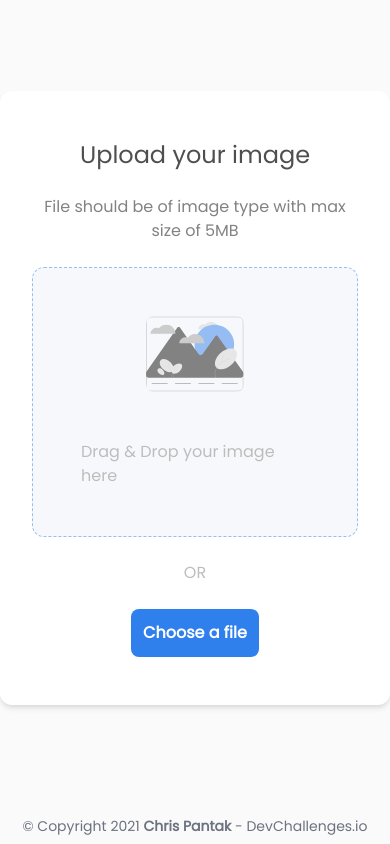
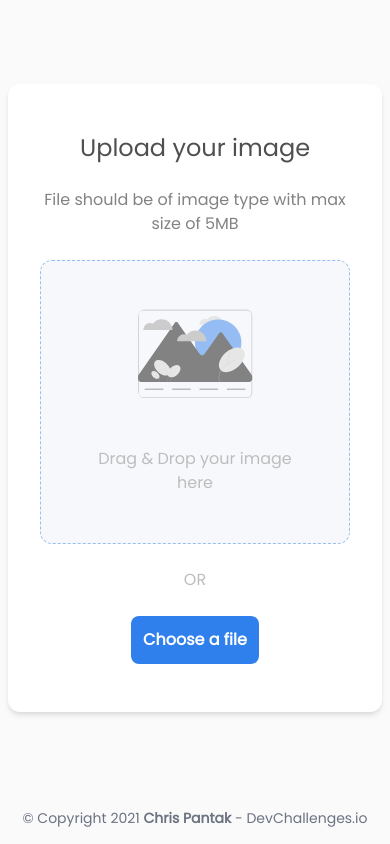
Before and after one commit to Kielx/image-uploader, a React (Create React App) app: page / in a window 390 px wide. Built offline with nearby package versions, Linux system fonts and the light colour scheme.

Commit message:
Add padding on small screen sizes to better resemble looks, minor styling changes to prevent sccreen jumps

```diff
--- a/src/App.js
+++ b/src/App.js
@@ -15,7 +15,7 @@ function App() {
   const loading = useSelector((state) => state.imageUpload.loading);
 
   return (
-    <div className="App min-w-screen min-h-screen w-full h-full bg-[#FAFAFB] flex flex-col">
+    <div className="App min-w-screen min-h-screen w-full h-full bg-[#FAFAFB] flex flex-col p-2">
       {/*First Check if the image is not loaded - if it is then check if it should display upload component or progress when loading*/}
       {!loaded ? (
         !loading ? (
--- a/src/components/ImageUploaded.js
+++ b/src/components/ImageUploaded.js
@@ -24,14 +24,14 @@ const ImageUploaded = () => {
           <path d="M9 12l2 2l4 -4" />
         </svg>
       </span>
-      <h1 className="text-[#4F4F4F] text-2xl pb-4 font-bold">
+      <h1 className="text-center text-[#4F4F4F] text-2xl pb-4 font-bold">
         Uploaded Successfully!
       </h1>
 
       <img
         src={uploadedImage}
         alt="Uploaded file"
-        className="w-full max-w-full rounded-xl"
+        className="max-w-64 max-h-64 object-cover rounded-xl"
       ></img>
       <div className="w-full flex items-center space-x-2 bg-[#F6F8FB] border-[#E0E0E0] border-[1.5px] rounded-xl p-1">
         <a href={downloadURL} className="text-xs text-[#4F4F4F] truncate w-3/4">
@@ -44,8 +44,8 @@ const ImageUploaded = () => {
             navigator.clipboard.writeText(downloadURL);
             e.target.className = "btn-clicked";
             setTimeout(() => {
+              e.target.className = "btn-copy";
               e.target.innerHTML = "Copy Link";
-              e.target.className = "btn-copy";
             }, 2000);
           }}
         >
--- a/src/components/ImageUploader.js
+++ b/src/components/ImageUploader.js
@@ -18,6 +18,7 @@ import {
 
 const ImageUploader = () => {
   const dispatch = useDispatch();
+
   const {
     acceptedFiles,
     fileRejections,
@@ -144,12 +145,12 @@ const ImageUploader = () => {
               ? URL.createObjectURL(acceptedFiles[0])
               : image
           }
-          alt="cartoonish mountains"
-          className={`max-w-[43%] max-h-[25%] rounded-lg ${
-            acceptedFiles.length > 0 ? "w-full max-w-full max-h-full" : ""
+          alt="upload placeholder"
+          className={`max-w-64 max-h-64 object-scale-down rounded-lg ${
+            acceptedFiles.length > 0 ? "w-full max-w-full" : ""
           }`}
         ></img>
-        <span className="text-[#BDBDBD] flex max-w-full">
+        <span className="text-[#BDBDBD] flex max-w-full text-center">
           {acceptedFiles.length > 0
             ? acceptedFileItems
             : "Drag & Drop your image here"}
--- a/src/index.css
+++ b/src/index.css
@@ -631,11 +631,8 @@ video {
 .h-2 {
 	height: 0.5rem;
 }
-.max-h-\[25\%\] {
-	max-height: 25%;
-}
-.max-h-full {
-	max-height: 100%;
+.max-h-64 {
+	max-height: 16rem;
 }
 .min-h-screen {
 	min-height: 100vh;
@@ -657,9 +654,6 @@ video {
 }
 .max-w-full {
 	max-width: 100%;
-}
-.max-w-\[43\%\] {
-	max-width: 43%;
 }
 .cursor-pointer {
 	cursor: pointer;
@@ -768,6 +762,15 @@ video {
 .bg-gray-100 {
 	--tw-bg-opacity: 1;
 	background-color: rgba(243, 244, 246, var(--tw-bg-opacity));
+}
+.object-cover {
+	object-fit: cover;
+}
+.object-scale-down {
+	object-fit: scale-down;
+}
+.p-2 {
+	padding: 0.5rem;
 }
 .p-1 {
 	padding: 0.25rem;
```
